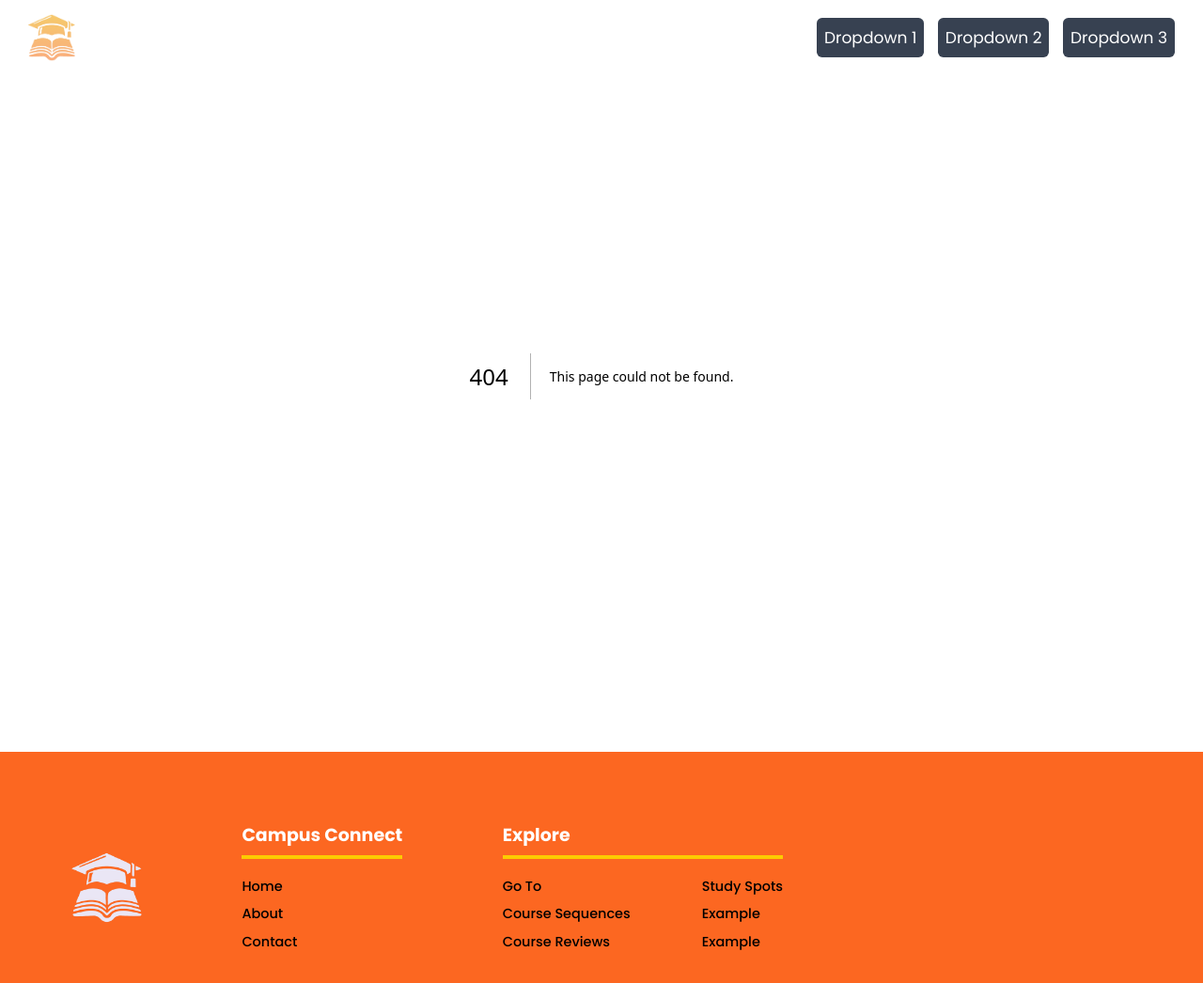
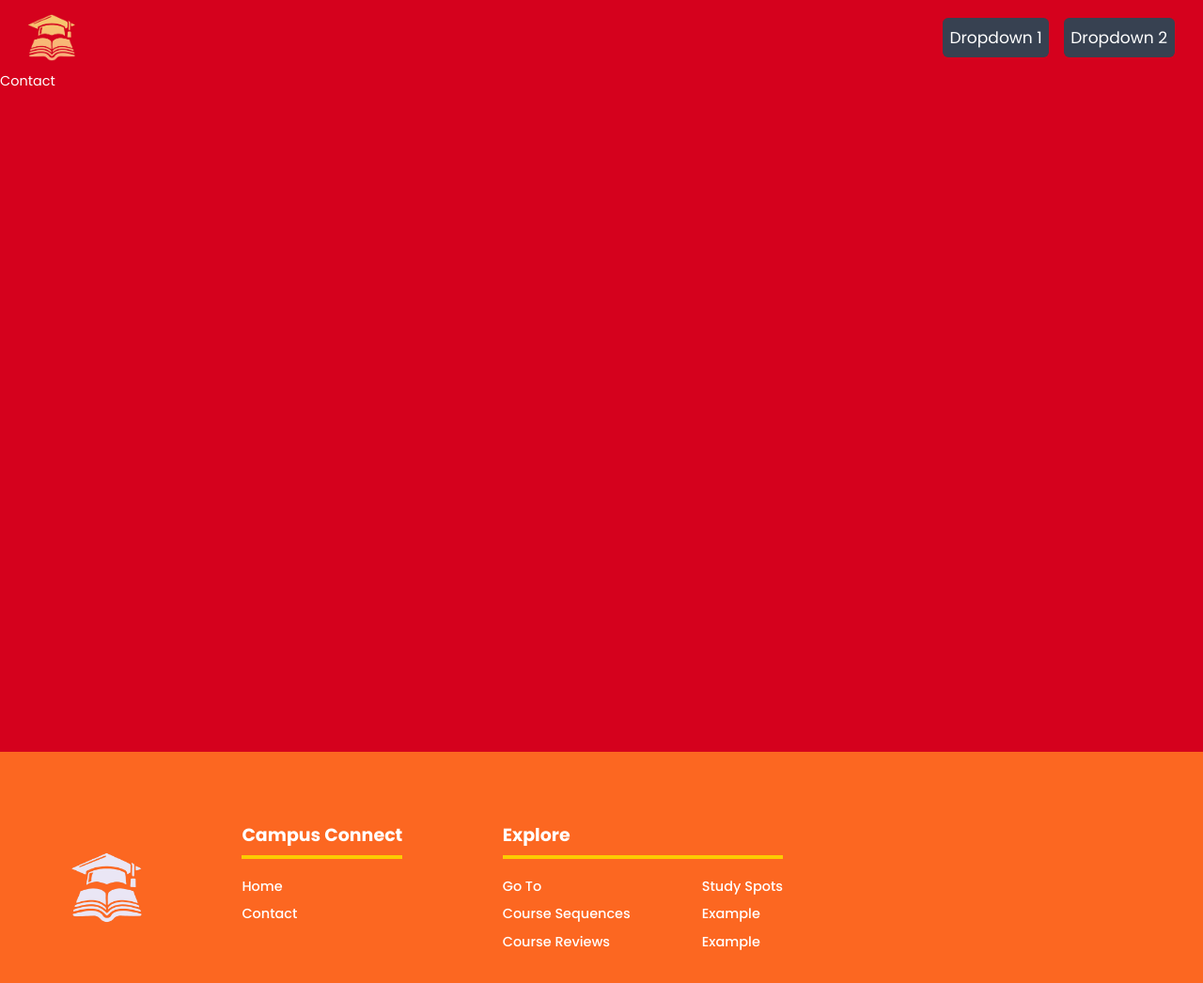
Before and after one commit to Jasmit22/ucalgaryFirstYear, a Next.js app: page /contact in a window 1280 px wide. Before the commit this address had no page. Shown: the top 1046 px of the page at 94% size. Built offline with nearby package versions, Linux system fonts and the light colour scheme.

Commit message:
not found page

```diff
--- a/src/app/about/page.jsx
+++ /dev/null
@@ -1,17 +0,0 @@
-import React from "react";
-
-const Page = () => {
-  return (
-    <div>
-      About
-      <p>This is an example route. To see it go to localhost:3000/about</p>
-      <p>
-        To make a route, make a directory named whatever you want the route to
-        be
-      </p>
-      <p>Then make a file named page.js in that directory</p>
-    </div>
-  );
-};
-
-export default Page;
--- a/src/app/components/Footer.jsx
+++ b/src/app/components/Footer.jsx
@@ -28,12 +28,6 @@ export default function footer() {
               href="/"
             >
               Home
-            </Link>
-            <Link
-              className="w-fit hover:text-ucalgaryGold transition-all duration-150 ease-linear"
-              href="/about"
-            >
-              About
             </Link>
             <Link
               className="w-fit hover:text-ucalgaryGold transition-all duration-150 ease-linear"
--- a/src/app/components/Header.jsx
+++ b/src/app/components/Header.jsx
@@ -46,7 +46,8 @@ export default function Header() {
             </h1>
           </Link>
           <div className="flex gap-4 items-center mr-4">
-            {["Dropdown 1", "Dropdown 2", "Dropdown 3"].map((label, index) => (
+            {/* Get rid of this map stuff when actually implementing, just copy paste twice and change the routes */}
+            {["Dropdown 1", "Dropdown 2"].map((label, index) => (
               <div key={index} className="relative">
                 <button
                   onClick={() => toggleDropdown(index)}
--- /dev/null
+++ b/src/app/contact/page.jsx
@@ -0,0 +1,11 @@
+import React from "react";
+
+const page = () => {
+  return (
+    <div className="h-screen bg-ucalgaryRed">
+      <div className="pt-20 flex flex-col h-full text-white">Contact</div>
+    </div>
+  );
+};
+
+export default page;
--- /dev/null
+++ b/src/app/not-found.jsx
@@ -0,0 +1,18 @@
+import Link from "next/link";
+
+export default function NotFound() {
+  return (
+    <div className="h-screen bg-ucalgaryRed">
+      <div className="pt-20 flex flex-col items-center justify-center h-full text-white">
+        <h2 className="text-4xl font-bold mb-4">404 Not Found</h2>
+        <p className="text-xl mb-4">Could not find requested resource</p>
+        <Link
+          href="/"
+          className="p-4 bg-ucalgaryGold rounded-2xl text-black font-bold"
+        >
+          Return Home
+        </Link>
+      </div>
+    </div>
+  );
+}
```
